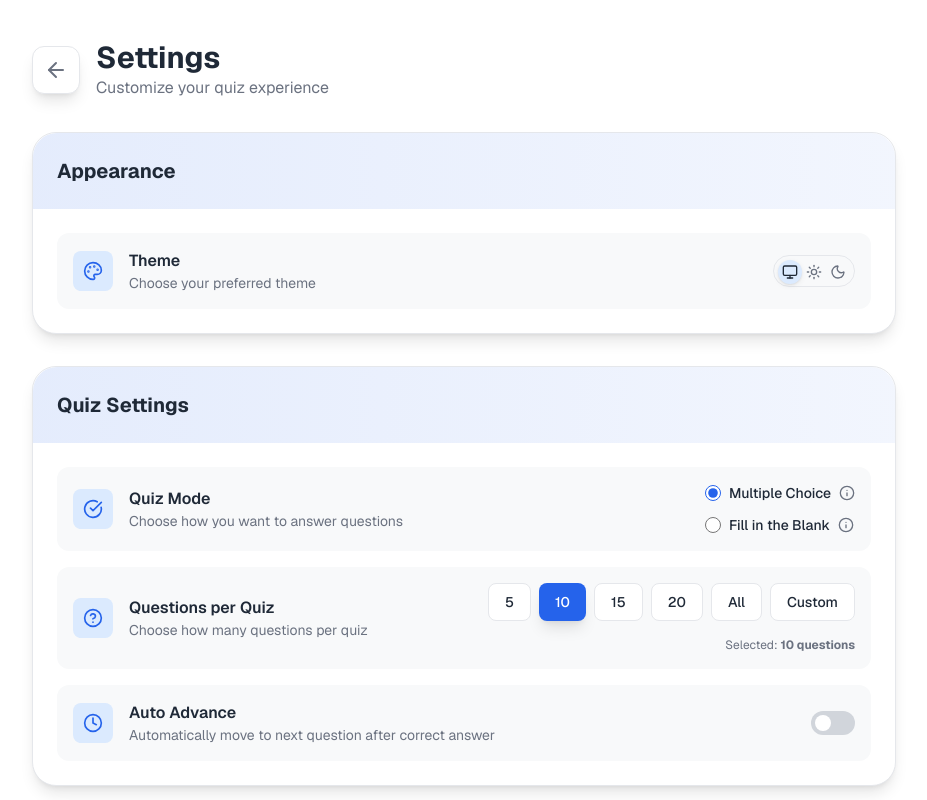
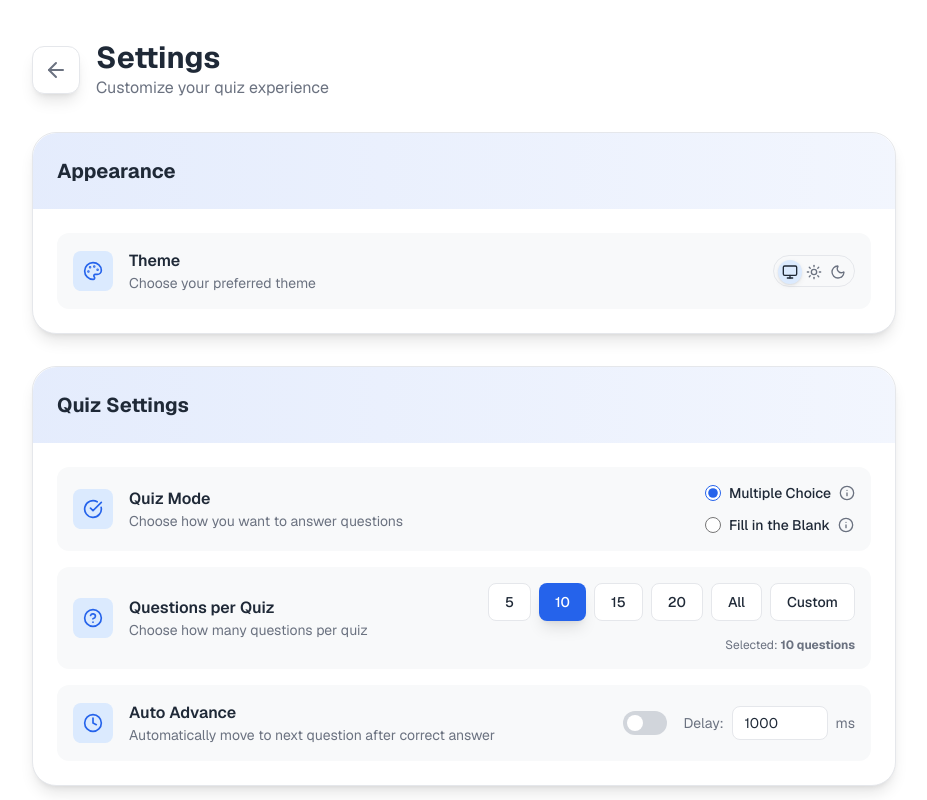
Before and after one commit to shoaibnigamshaik/quickfrench, a Next.js app: page /settings in a window 1280 px wide. Shown: the top 800 px of the page, without its empty margins (176-1103 px from the left). Built offline with nearby package versions, Linux system fonts and the light colour scheme.

Commit message:
Added auto-advance delay setting to quiz functionality; updated local storage handling and UI components

```diff
--- a/src/app/settings/page.tsx
+++ b/src/app/settings/page.tsx
@@ -48,6 +48,7 @@ const SettingsPage = () => {
   );
   const [questionCount, setQuestionCount] = React.useState<number | "all">(10);
   const [autoAdvance, setAutoAdvance] = React.useState(false);
+  const [autoAdvanceDelayMs, setAutoAdvanceDelayMs] = React.useState<number>(1000);
   const [showCustomInput, setShowCustomInput] = React.useState(false);
 
   // Cache management
@@ -81,6 +82,7 @@ const SettingsPage = () => {
       | "typing";
     const savedCount = localStorage.getItem("questionCount");
     const savedAutoAdvance = localStorage.getItem("autoAdvance");
+  const savedAutoAdvanceDelay = localStorage.getItem("autoAdvanceDelayMs");
 
     if (savedMode) {
       setQuizMode(savedMode);
@@ -95,6 +97,10 @@ const SettingsPage = () => {
     }
     if (savedAutoAdvance !== null) {
       setAutoAdvance(savedAutoAdvance === "true");
+    }
+    if (savedAutoAdvanceDelay && !Number.isNaN(parseInt(savedAutoAdvanceDelay))) {
+      const ms = Math.min(Math.max(parseInt(savedAutoAdvanceDelay, 10), 300), 5000);
+      setAutoAdvanceDelayMs(ms);
     }
   }, []);
 
@@ -153,6 +159,12 @@ const SettingsPage = () => {
     localStorage.setItem("autoAdvance", newAutoAdvance.toString());
   };
 
+  const handleAutoAdvanceDelayChange = (ms: number) => {
+    const clamped = Math.min(Math.max(ms, 300), 5000);
+    setAutoAdvanceDelayMs(clamped);
+    localStorage.setItem("autoAdvanceDelayMs", String(clamped));
+  };
+
   const settingsSections: SettingSection[] = [
     // Moved Appearance above Quiz Settings
     {
@@ -192,6 +204,7 @@ const SettingsPage = () => {
           type: "auto-advance" as const,
           value: autoAdvance,
         },
+  // Delay slider/input rendered alongside toggle
       ],
     },
     {
@@ -566,6 +579,7 @@ const SettingsPage = () => {
                       {/* translation-direction removed; handled elsewhere */}
 
                       {item.type === "auto-advance" && (
+                        <div className="flex items-center gap-4">
                           <button
                             onClick={handleAutoAdvanceChange}
                             className={`relative inline-flex h-6 w-11 items-center rounded-full transition-colors focus:outline-none`}
@@ -574,6 +588,8 @@ const SettingsPage = () => {
                                 ? "var(--primary-600)"
                                 : "#d1d5db",
                             }}
+                            aria-pressed={autoAdvance}
+                            aria-label="Toggle auto advance"
                           >
                             <span
                               className={`inline-block h-4 w-4 transform rounded-full bg-white transition-transform ${
@@ -581,6 +597,25 @@ const SettingsPage = () => {
                               }`}
                             />
                           </button>
+                          <div className="flex items-center gap-2">
+                            <label className="text-sm" style={{ color: "var(--muted-foreground)" }}>
+                              Delay:
+                            </label>
+                            <input
+                              type="number"
+                              min={300}
+                              max={5000}
+                              step={100}
+                              value={autoAdvanceDelayMs}
+                              onChange={(e) => handleAutoAdvanceDelayChange(parseInt(e.target.value || "1000", 10))}
+                              disabled={!autoAdvance}
+                              className="w-24 px-3 py-1.5 rounded-lg text-sm focus:outline-none border"
+                              style={{ backgroundColor: "var(--card)", color: "var(--foreground)", borderColor: "var(--border)" }}
+                              aria-label="Auto-advance delay in milliseconds"
+                            />
+                            <span className="text-sm" style={{ color: "var(--muted-foreground)" }}>ms</span>
+                          </div>
+                        </div>
                       )}
 
                       {/* Removed generic select; Theme uses ThemeSwitcher below */}
--- a/src/components/MultipleChoiceOptions.tsx
+++ b/src/components/MultipleChoiceOptions.tsx
@@ -1,5 +1,6 @@
 import { Check, X } from "lucide-react";
 import { Question } from "@/types/quiz";
+import React from "react";
 
 interface MultipleChoiceOptionsProps {
   question: Question;
@@ -14,6 +15,12 @@ export const MultipleChoiceOptions = ({
   showResult,
   onAnswerSelect,
 }: MultipleChoiceOptionsProps) => {
+  const firstButtonRef = React.useRef<HTMLButtonElement | null>(null);
+
+  React.useEffect(() => {
+    if (firstButtonRef.current) firstButtonRef.current.focus();
+  }, [question]);
+
   return (
     <div className="grid grid-cols-1 md:grid-cols-2 gap-4 mb-6">
       {question.options.map((option: string, index: number) => {
@@ -60,10 +67,12 @@ export const MultipleChoiceOptions = ({
         return (
           <button
             key={index}
+            ref={index === 0 ? firstButtonRef : undefined}
             onClick={() => onAnswerSelect(option)}
             disabled={showResult}
             className={buttonClass}
             style={inlineStyle}
+            aria-live="polite"
           >
             <div className="flex items-center justify-between">
               <span>
--- a/src/components/QuizGame.tsx
+++ b/src/components/QuizGame.tsx
@@ -73,11 +73,11 @@ export const QuizGame = ({
       quizState.selectedAnswer ===
         quizState.questions[quizState.currentQuestion]?.correct
     ) {
-      // Set timeout to auto-advance after 1 second
+  // Set timeout to auto-advance after configured delay
       autoAdvanceTimeoutRef.current = setTimeout(() => {
         onNextQuestion();
         autoAdvanceTimeoutRef.current = null;
-      }, 1000);
+  }, settings.autoAdvanceDelayMs ?? 1000);
     }
 
     // Cleanup function to clear timeout if component unmounts or dependencies change
--- a/src/components/ui/TypingInput.tsx
+++ b/src/components/ui/TypingInput.tsx
@@ -71,7 +71,7 @@ export const TypingInput = ({
       </div>
 
       {showResult && (
-        <div className="mt-5 text-center">
+        <div className="mt-5 text-center" aria-live="polite" aria-atomic="true">
           {(() => {
             const isCorrect = checkTypedAnswer(correctAnswer, selectedAnswer);
             return (
--- a/src/hooks/useQuizState.ts
+++ b/src/hooks/useQuizState.ts
@@ -53,6 +53,7 @@ export const useQuizState = (vocabulary: VocabularyItem[], topic: string) => {
     selectedTopic: "",
     translationDirection: "french-to-english",
     autoAdvance: false,
+  autoAdvanceDelayMs: 1000,
   });
 
   const [showTopicSelector, setShowTopicSelector] = useState(true);
@@ -67,6 +68,7 @@ export const useQuizState = (vocabulary: VocabularyItem[], topic: string) => {
       translationDirection:
         savedSettings.translationDirection as TranslationDirection,
       autoAdvance: savedSettings.autoAdvance,
+  autoAdvanceDelayMs: savedSettings.autoAdvanceDelayMs ?? 1000,
     }));
   }, []);
 
@@ -359,6 +361,14 @@ export const useQuizState = (vocabulary: VocabularyItem[], topic: string) => {
     setSettings((prev) => ({ ...prev, autoAdvance }));
   };
 
+  const updateAutoAdvanceDelay = (ms: number) => {
+    setSettings((prev) => ({
+      ...prev,
+      autoAdvanceDelayMs: Math.min(Math.max(ms, 300), 5000),
+    }));
+    localStorage.setItem("autoAdvanceDelayMs", String(ms));
+  };
+
   return {
     quizState,
     settings,
@@ -374,5 +384,6 @@ export const useQuizState = (vocabulary: VocabularyItem[], topic: string) => {
     updateQuestionCount,
     updateTranslationDirection,
     updateAutoAdvance,
+  updateAutoAdvanceDelay,
   };
 };
--- a/src/lib/quiz-utils.ts
+++ b/src/lib/quiz-utils.ts
@@ -303,11 +303,15 @@ export const saveQuizSettings = (
   questionCount: number | "all",
   translationDirection: TranslationDirection,
   autoAdvance: boolean = false,
+  autoAdvanceDelayMs?: number,
 ) => {
   localStorage.setItem("quizMode", quizMode);
   localStorage.setItem("questionCount", questionCount.toString());
   localStorage.setItem("translationDirection", translationDirection);
   localStorage.setItem("autoAdvance", autoAdvance.toString());
+  if (typeof autoAdvanceDelayMs === "number") {
+    localStorage.setItem("autoAdvanceDelayMs", String(autoAdvanceDelayMs));
+  }
 };
 
 export const loadQuizSettings = () => {
@@ -320,6 +324,7 @@ export const loadQuizSettings = () => {
     "translationDirection",
   ) as TranslationDirection | null;
   const savedAutoAdvance = localStorage.getItem("autoAdvance");
+  const savedAutoAdvanceDelay = localStorage.getItem("autoAdvanceDelayMs");
 
   const parseCount = (val: string | null): number | "all" => {
     if (val === "all") return "all";
@@ -335,5 +340,9 @@ export const loadQuizSettings = () => {
     questionCount: parseCount(savedCount),
     translationDirection: savedDirection || "french-to-english",
     autoAdvance: savedAutoAdvance === "true",
+    autoAdvanceDelayMs:
+      savedAutoAdvanceDelay && !Number.isNaN(parseInt(savedAutoAdvanceDelay))
+        ? Math.min(Math.max(parseInt(savedAutoAdvanceDelay, 10), 300), 5000)
+        : 1000,
   };
 };
--- a/src/types/quiz.ts
+++ b/src/types/quiz.ts
@@ -188,6 +188,7 @@ export interface QuizSettings {
   selectedTopic: string;
   translationDirection: TranslationDirection;
   autoAdvance: boolean;
+  autoAdvanceDelayMs?: number;
 }
 
 export type VocabularyItem =
```
Lines whose indentation alone changed are shown as unchanged.
